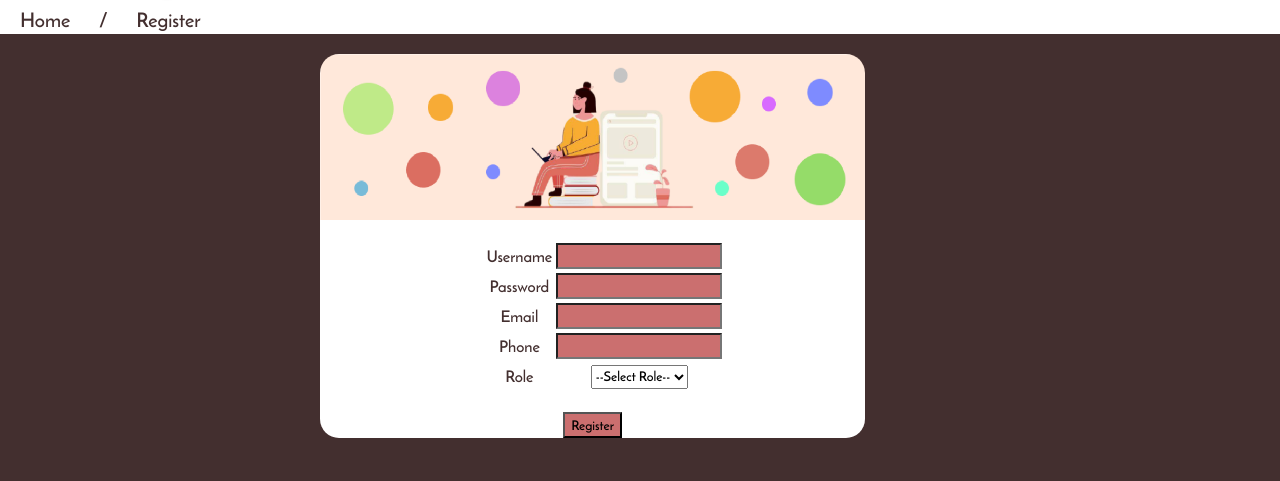
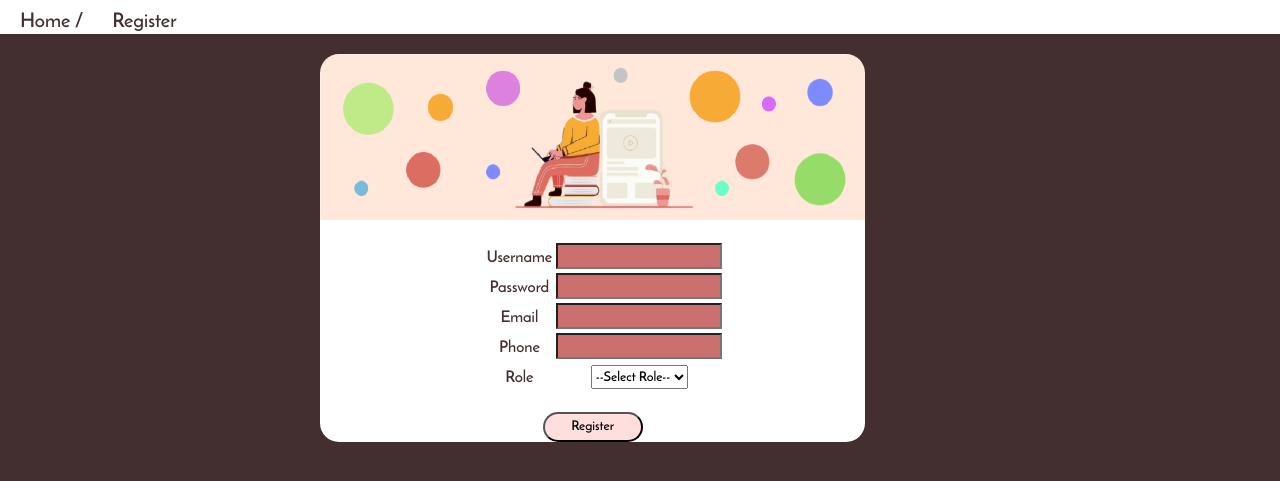
Before and after one commit to NadiaClarissaHermawan/StudieKuy-Online-Course, a PHP site: template view/register.php in a window 1280 px wide. Shown: the part 69-550 px from the top of the page. Run offline with PHP 8.4, Linux system fonts and the light colour scheme; the template is opened without the code that fills it, so the values that code supplies are empty.

Commit message:
edit register

```diff
--- a/view/register.php
+++ b/view/register.php
@@ -1,6 +1,5 @@
 <div class="nav">
-    <a href="index"><div class="menuNav">Home</div></a>
-    <div class="menuNav">/</div>
+    <a href="index"><div class="menuNav">Home /</div></a>
     <div  class="menuNav">Register</div>
 </div>
 <div class="form">
@@ -34,5 +33,5 @@
                 </td>
 			</tr>
 		</table>
-		<input type="submit" value="Register" name='updateUsername'>
+		<input type="submit" value="Register" class="button">
 	</form>
```
